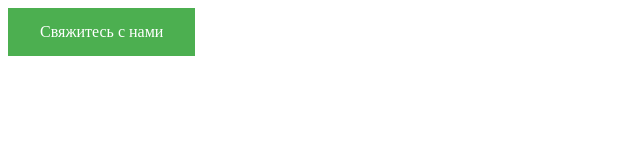
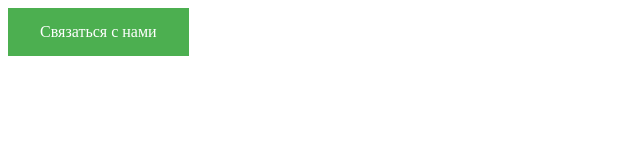
Before and after one commit to myhamed228/1, a plain HTML site: page kontakt.html in a window 1280 px wide. Shown: the full height of the page, 0-640 px from the left. Drawn offline with Linux system fonts and the light colour scheme.

Commit message:
Update kontakt.html

```diff
--- a/kontakt.html
+++ b/kontakt.html
@@ -27,7 +27,7 @@
 <body>
 
     <!-- Кнопка "Контакты" -->
-    <a href="/contacts/" class="contact-button">Свяжитесь с нами</a>
+    <a href="/contacts/" class="contact-button">Связаться с нами</a>
 
 </body>
 </html>
```
